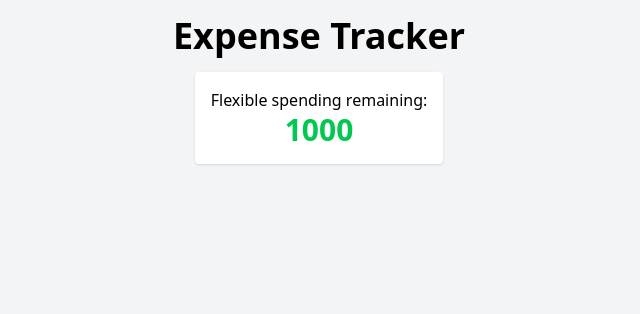
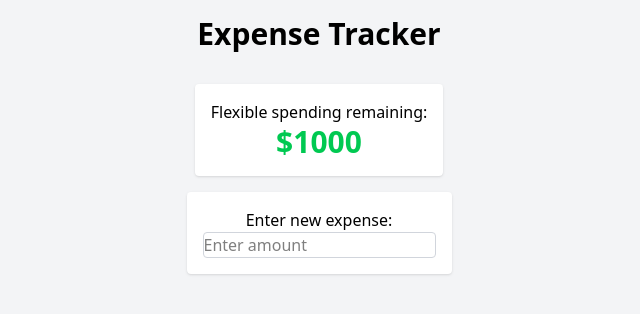
Before and after one commit to jboyce313/expense-tracker, a Next.js app: page / in a window 1280 px wide. Shown: the top 314 px of the page, without its empty margins (321-961 px from the left). Built offline with nearby package versions, Linux system fonts and the light colour scheme.

Commit message:
add expense form

```diff
--- /dev/null
+++ b/src/app/components/new-expense-form.tsx
@@ -0,0 +1,37 @@
+import { useState } from "react";
+import { useForm, SubmitHandler } from "react-hook-form";
+
+type Inputs = {
+  example: string;
+  exampleRequired: string;
+};
+
+export default function NewExpenseForm() {
+  const {
+    register,
+    handleSubmit,
+    formState: { errors },
+  } = useForm<Inputs>();
+  const onSubmit: SubmitHandler<Inputs> = (data) => console.log(data);
+
+  const [amount, setAmount] = useState("");
+
+  const handleChange = (event: React.ChangeEvent<HTMLInputElement>) => {
+    setAmount(event.target.value);
+  };
+
+  return (
+    <div className="flex flex-col items-center mb-4 bg-white p-4 rounded shadow">
+      <h2>Enter new expense:</h2>
+      <form onSubmit={handleSubmit(onSubmit)}>
+        <input
+          type="number"
+          placeholder="Enter amount"
+          value={amount}
+          onChange={handleChange}
+          className="border border-gray-300 rounded"
+        />
+      </form>
+    </div>
+  );
+}
--- a/src/app/components/flexible-spending-amount.tsx
+++ b/src/app/components/remaining-flexible-spending.tsx
@@ -6,7 +6,7 @@ export default function RemainingFlexibleSpending() {
   return (
     <div className="flex flex-col items-center mb-4 bg-white p-4 rounded shadow">
       <p>Flexible spending remaining:</p>
-      <p className="text-3xl font-bold text-green-500">{flexibleSpending}</p>
+      <p className="text-3xl font-bold text-green-500">${flexibleSpending}</p>
     </div>
   );
 }
--- a/src/app/page.tsx
+++ b/src/app/page.tsx
@@ -1,11 +1,13 @@
 "use client";
-import RemainingFlexibleSpending from "./components/flexible-spending-amount";
+import RemainingFlexibleSpending from "./components/remaining-flexible-spending";
+import NewExpenseForm from "./components/new-expense-form";
 
 export default function Home() {
   return (
     <div className="flex flex-col items-center min-h-screen bg-gray-100">
-      <h1 className="text-4xl font-bold my-4">Expense Tracker</h1>
+      <h1 className="text-3xl font-bold mt-4 mb-8">Expense Tracker</h1>
       <RemainingFlexibleSpending />
+      <NewExpenseForm />
     </div>
   );
 }
```
Also changed, not shown: package.json (+5 -4 lines), 1 other file (tests, documents, lock files or other folders).
